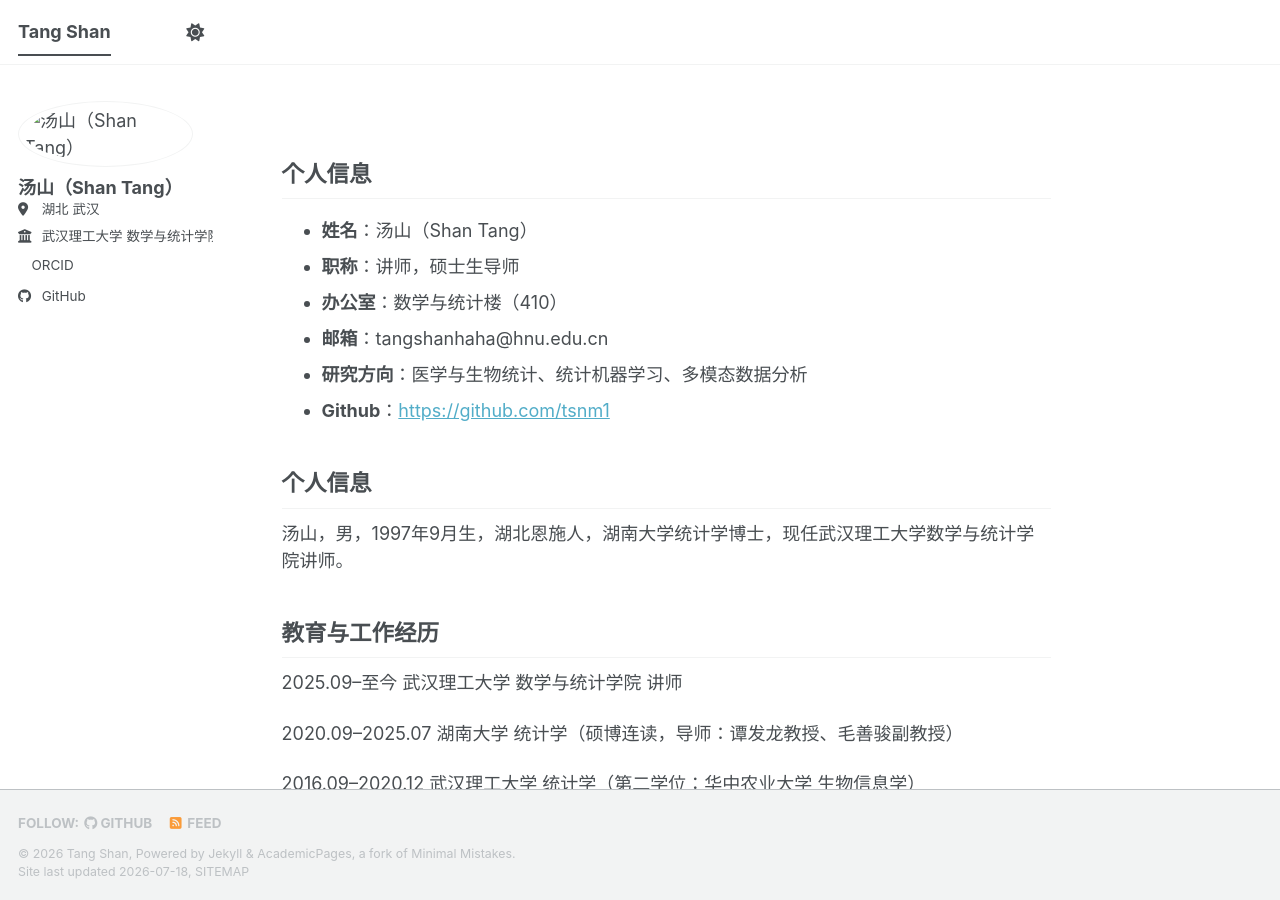
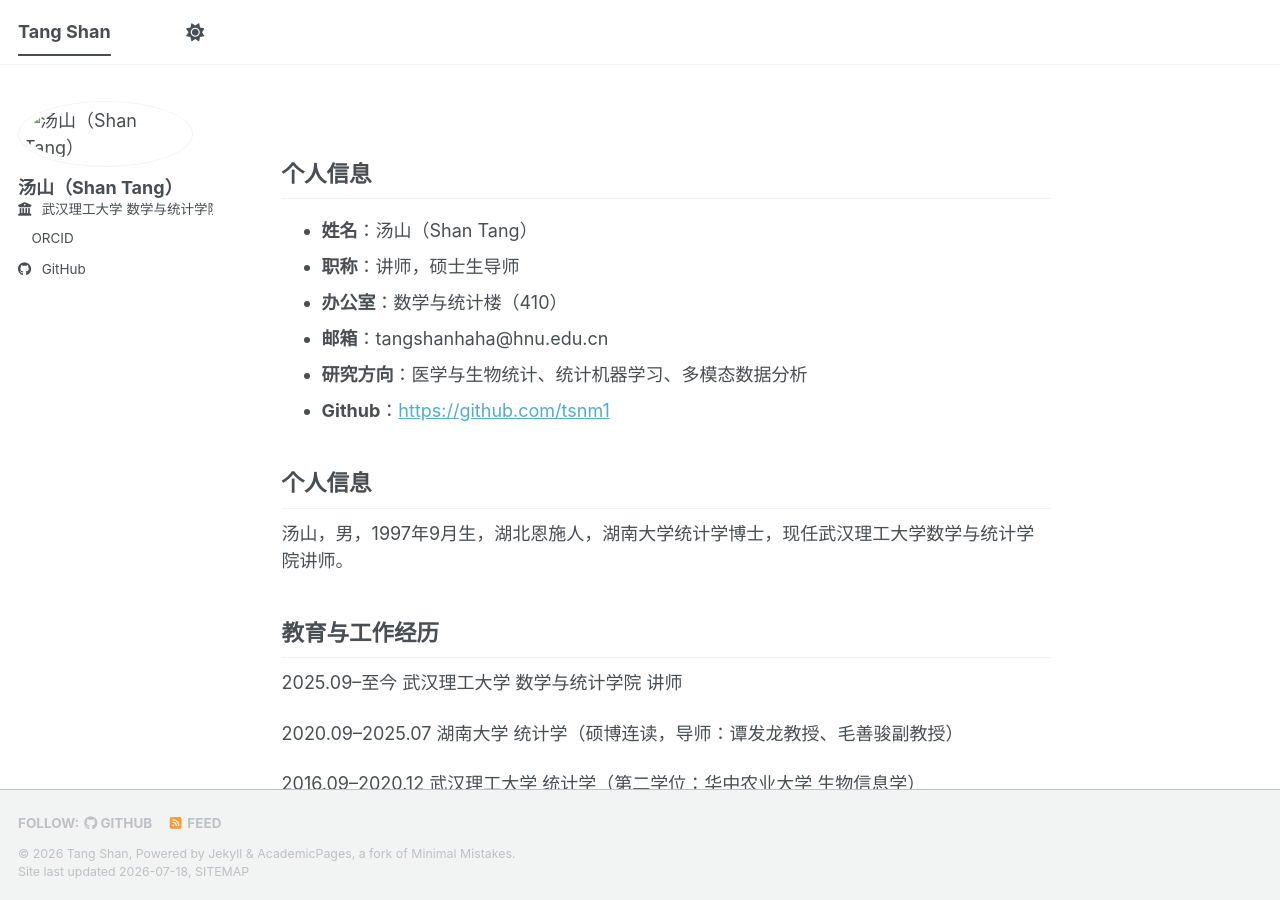
Before and after one commit to tsnm1/tsnm1.github.io, a Jekyll site: the page built from _pages/about.md, in a window 1280 px wide and 900 px high. Built offline with Jekyll 4.4.1, drawn with Linux system fonts in a browser that asks for light colours; a style sheet for code colours, icons or effects is not loaded.

Commit message:
Update _config.yml

```diff
--- a/_config.yml
+++ b/_config.yml
@@ -27,7 +27,7 @@ author:
   name             : "汤山（Shan Tang）"
   pronouns         : # example: "she/her"
   bio              : #"医学与生物统计、统计机器学习、多模态数据分析"
-  location         : "湖北 武汉" # "Earth"
+  location         : # "湖北 武汉" # "Earth"
   employer         : "武汉理工大学  数学与统计学院"
   uri              : # URL
   email            : # "tangshanst@whut.edu.cn"
```
